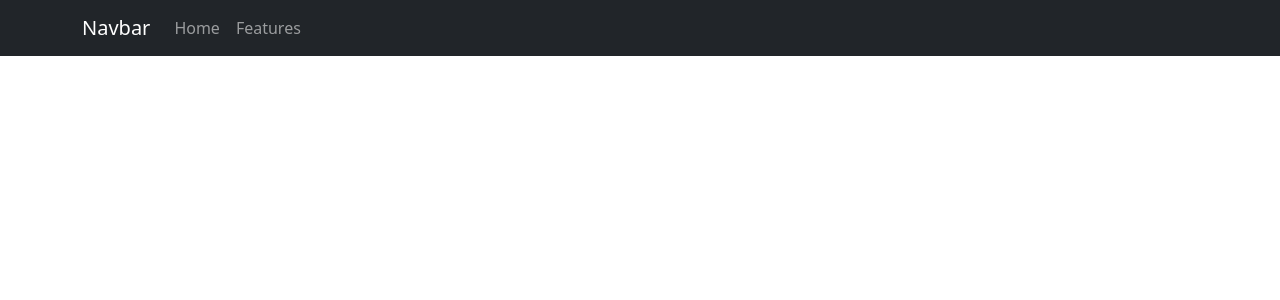
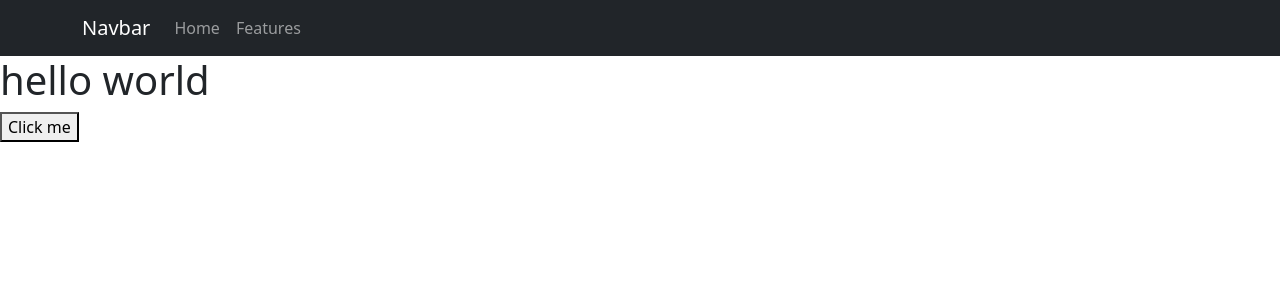
Before and after one commit to satendramca/E-Commerce-Project, a React (Create React App) app: page / in a window 1280 px wide. Shown: the top 300 px of the page. Built offline with nearby package versions, Linux system fonts and the light colour scheme.

Commit message:
add code

```diff
--- a/src/App.js
+++ b/src/App.js
@@ -2,13 +2,18 @@ import logo from './logo.svg';
 import './App.css';
 import 'bootstrap/dist/css/bootstrap.min.css';
 import Header from './Components/Header';
+import CartData from './Components/CartData';
 
 
 function App() {
   return (
 <>
+
 <Header/>
+<CartData/>
+
 </>
+
   );
 }
 
--- /dev/null
+++ b/src/Components/CartData.js
@@ -0,0 +1,12 @@
+import React from 'react'
+
+const CartData = () => {
+  return (
+    <div>
+      <h1>hello world</h1>
+      <button>Click me</button>
+    </div>
+  )
+}
+
+export default CartData
```
Also changed, not shown: src/Components/Cart.js (added, +11 -0 lines).
